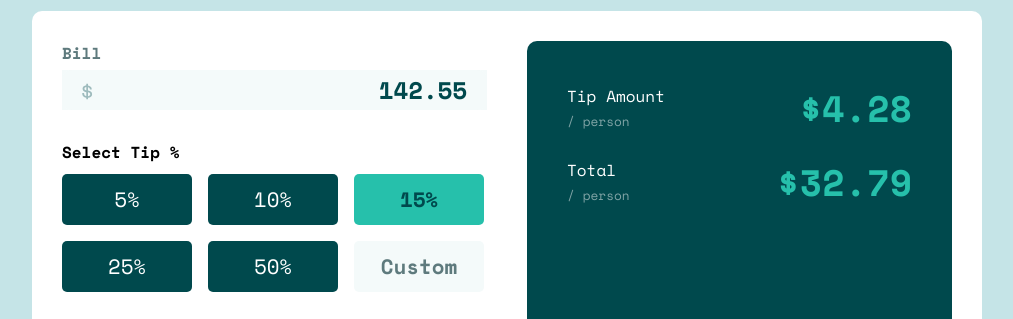
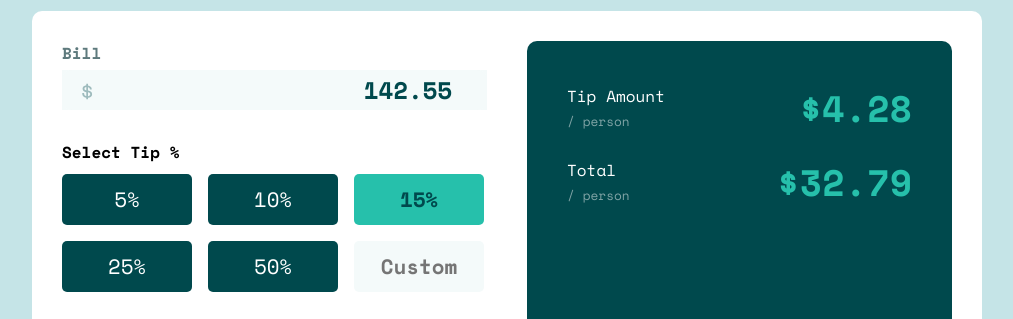
Before and after one commit to mts-ml/tip-calculator-app, a website: page index.html in a window 1280 px wide. Shown: the part 248-567 px from the top of the page, without its empty margins (133-1146 px from the left). Drawn offline with nearby package versions, Linux system fonts and the light colour scheme.

Commit message:
Minor changes on input attributes

```diff
--- a/index.html
+++ b/index.html
@@ -32,7 +32,8 @@
         <div class="bill-price">
           <img src="./images/icon-dollar.svg" alt="Icon of a dollar">
 
-          <input type="text" id="bill" value="142.55" min="1">
+          <input type="number" id="bill"
+          value="142.55" min="1">
         </div>
 
         <h3>Select Tip %</h3>
@@ -43,7 +44,7 @@
           <li>25%</li>
           <li>50%</li>
           <li id="custom">
-            <input type="text" value="Custom">
+            <input type="text" placeholder="Custom">
           </li>
         </ul>
 
```
